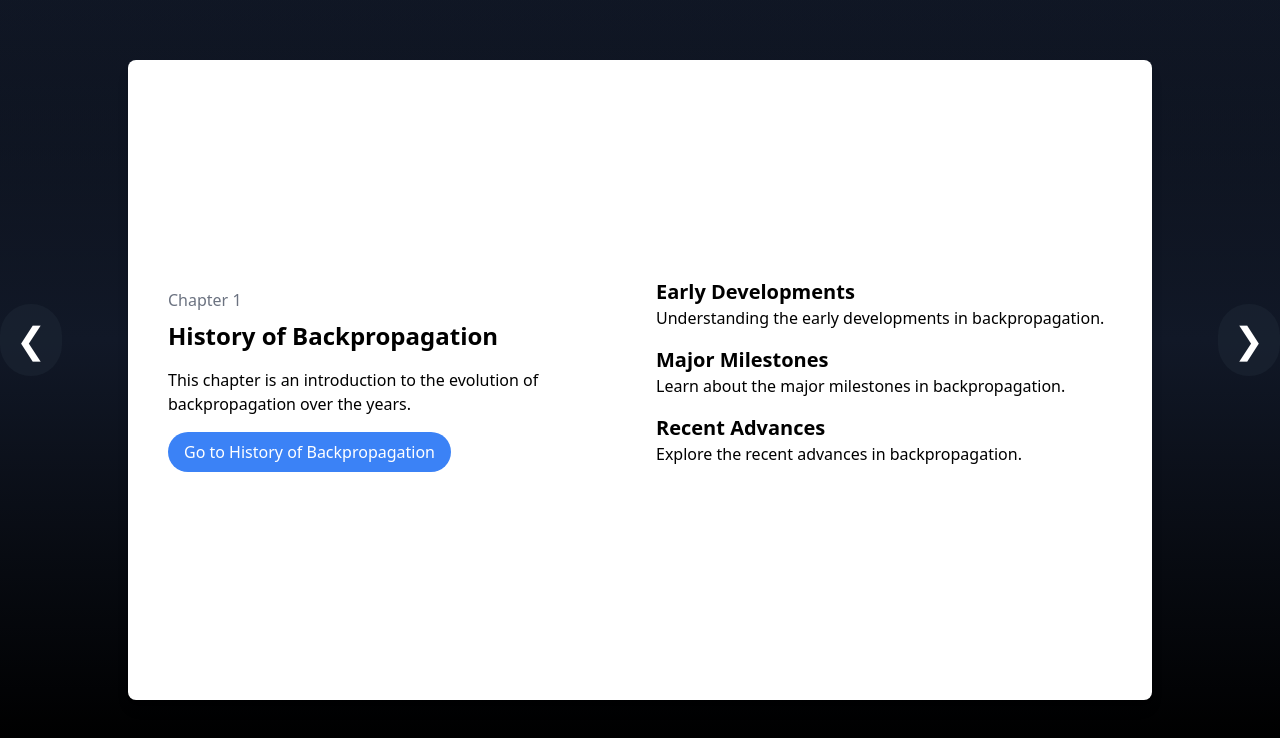
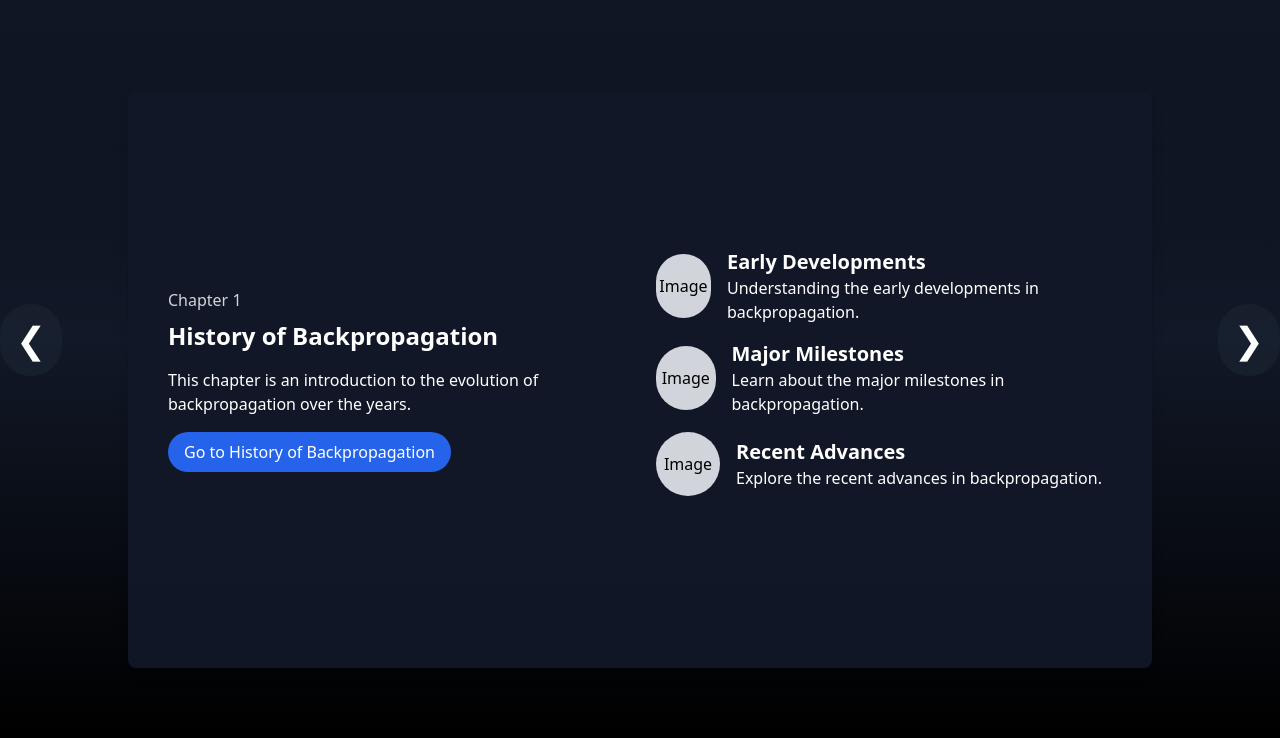
Before and after one commit to tanmay-sketch/learnbackprop, a Next.js app: page / in a window 1280 px wide. Shown: the part 860-1598 px from the top of the page. Built offline with nearby package versions, Linux system fonts and the light colour scheme.

Commit message:
Changed carousel and added topic component

```diff
--- a/app/components/Card.js
+++ b/app/components/Card.js
@@ -2,18 +2,23 @@ import React from 'react';
 
 const Card = ({ chapterNumber, chapterTitle, chapterDescription, topics }) => {
   return (
-    <div className="flex flex-col md:flex-row items-center justify-center bg-white text-black rounded-lg shadow-lg p-6 w-4/5 h-4/5">
+    <div className="flex flex-col md:flex-row items-center justify-center bg-gray-900 bg-opacity-95 text-white rounded-lg shadow-lg p-6 w-4/5 h-4/5">
       <div className="w-full md:w-1/2 p-4">
-        <p className="text-gray-500 mb-2">Chapter {chapterNumber}</p>
-        <h2 className="text-2xl font-bold mb-4">{chapterTitle}</h2>
-        <p className="mb-4">{chapterDescription}</p>
-        <button className="bg-blue-500 text-white py-2 px-4 rounded-full">Go to {chapterTitle}</button>
+        <p className="text-gray-300 mb-2 text-sm md:text-base">Chapter {chapterNumber}</p>
+        <h2 className="text-xl md:text-2xl font-bold mb-4">{chapterTitle}</h2>
+        <p className="mb-4 text-sm md:text-base">{chapterDescription}</p>
+        <button className="bg-blue-600 text-white py-2 px-4 rounded-full text-sm md:text-base hover:bg-blue-700 transition-colors duration-300">Go to {chapterTitle}</button>
       </div>
       <div className="w-full md:w-1/2 p-4">
         {topics.map((topic, index) => (
-          <div key={index} className="mb-4">
-            <h3 className="text-xl font-semibold">{topic.title}</h3>
-            <p>{topic.description}</p>
+          <div key={index} className="mb-4 flex items-center">
+            <div className="bg-gray-300 text-black rounded-full w-12 h-12 md:w-16 md:h-16 flex items-center justify-center mr-4">
+              Image
+            </div>
+            <div>
+              <h3 className="text-sm md:text-xl font-semibold">{topic.title}</h3>
+              <p className="hidden md:block text-sm md:text-base">{topic.description}</p>
+            </div>
           </div>
         ))}
       </div>
--- a/app/components/CustomCarousel.js
+++ b/app/components/CustomCarousel.js
@@ -5,6 +5,7 @@ import Card from './Card';
 const CustomCarousel = () => {
   const [currentIndex, setCurrentIndex] = useState(0);
   const [slides, setSlides] = useState([]);
+  const [transitionDirection, setTransitionDirection] = useState(''); // State to track transition direction
 
   useEffect(() => {
     const loadChapters = async () => {
@@ -25,32 +26,39 @@ const CustomCarousel = () => {
   }, []);
 
   const nextSlide = () => {
-    setCurrentIndex((prevIndex) =>
-      prevIndex === slides.length - 1 ? 0 : prevIndex + 1
-    );
+    setTransitionDirection('next');
+    setCurrentIndex((prevIndex) => (prevIndex + 1) % slides.length);
   };
 
   const prevSlide = () => {
-    setCurrentIndex((prevIndex) =>
-      prevIndex === 0 ? slides.length - 1 : prevIndex - 1
-    );
+    setTransitionDirection('prev');
+    setCurrentIndex((prevIndex) => (prevIndex - 1 + slides.length) % slides.length);
   };
 
   return (
-    <div className="relative w-full h-screen flex items-center justify-center pt-20">
+    <div className="relative w-full h-screen flex items-center justify-center pt-20 overflow-hidden">
       <button
         onClick={prevSlide}
         className="absolute left-0 top-1/2 transform -translate-y-1/2 text-4xl p-4 bg-gray-800 bg-opacity-50 rounded-full z-50"
       >
         &#10094;
       </button>
-      <div className="w-full h-full flex items-center justify-center">
+      <div className="relative w-full h-full flex items-center justify-center overflow-hidden">
         {slides.map((slide, index) => (
           <div
             key={slide.id}
-            className={`absolute w-full h-full transition-opacity duration-1000 ${
-              index === currentIndex ? 'opacity-100' : 'opacity-0'
+            className={`absolute w-full h-full transition-transform duration-500 ease-in-out ${
+              index === currentIndex ? 'translate-x-0' :
+              (transitionDirection === 'next' && index === (currentIndex + 1) % slides.length) ? 'translate-x-full' :
+              (transitionDirection === 'prev' && index === (currentIndex - 1 + slides.length) % slides.length) ? '-translate-x-full' :
+              (transitionDirection === 'next' && index === (currentIndex - 1 + slides.length) % slides.length) ? '-translate-x-full' :
+              (transitionDirection === 'prev' && index === (currentIndex + 1) % slides.length) ? 'translate-x-full' :
+              'hidden'
             } flex items-center justify-center`}
+            style={{
+              transform: `translateX(${index === currentIndex ? 0 : (index > currentIndex ? 100 : -100)}%)`,
+              transition: 'transform 0.5s ease-in-out',
+            }}
           >
             <Card
               chapterNumber={index + 1} // Derive chapter number from index
--- a/app/components/Navbar.js
+++ b/app/components/Navbar.js
@@ -39,7 +39,7 @@ export default function Navbar() {
         </button>
       </div>
       {isMenuOpen && (
-        <div className="md:hidden absolute top-16 right-0 w-full bg-black bg-opacity-75 text-white z-30">
+        <div className={`md:hidden absolute top-16 right-0 w-full text-white z-30 transition-colors duration-300 ${isScrolled ? 'bg-gray-900 bg-opacity-90' : 'bg-black bg-opacity-75'}`}>
           <a href="#home" className="block px-4 py-2 hover:bg-gray-800 transition-colors duration-300">Home</a>
           <a href="#chapters" className="block px-4 py-2 hover:bg-gray-800 transition-colors duration-300">Chapters</a>
         </div>
--- /dev/null
+++ b/app/components/Topic.js
@@ -0,0 +1,19 @@
+import React from 'react';
+
+const Topic = ({ title, description, image, isSmallScreen }) => {
+  return (
+    <div className={`flex ${isSmallScreen ? 'flex-col' : 'flex-row'} items-center`}>
+      <div className={`w-16 h-16 bg-gray-300 rounded-full mr-4 ${isSmallScreen ? 'mb-2' : 'mb-0'} flex items-center justify-center`}>
+        {/* Placeholder for image */}
+        {!image && <span className="text-black">Image</span>}
+        {image && <img src={image} alt={title} className="w-full h-full rounded-full object-cover" />}
+      </div>
+      <div>
+        <h3 className="text-xl font-semibold text-gray-200">{title}</h3>
+        {!isSmallScreen && <p className="text-gray-300">{description}</p>}
+      </div>
+    </div>
+  );
+};
+
+export default Topic;
--- a/app/globals.css
+++ b/app/globals.css
@@ -82,3 +82,21 @@
     background: #000; /* Set a background color to avoid white space */
   }
 }
+
+@media (max-width: 768px) {
+  .card-container {
+    padding: 1rem;
+  }
+  .topic-container {
+    margin-bottom: 0.5rem;
+  }
+}
+
+@media (min-width: 769px) {
+  .card-container {
+    padding: 2rem;
+  }
+  .topic-container {
+    margin-bottom: 1.5rem;
+  }
+}
```
